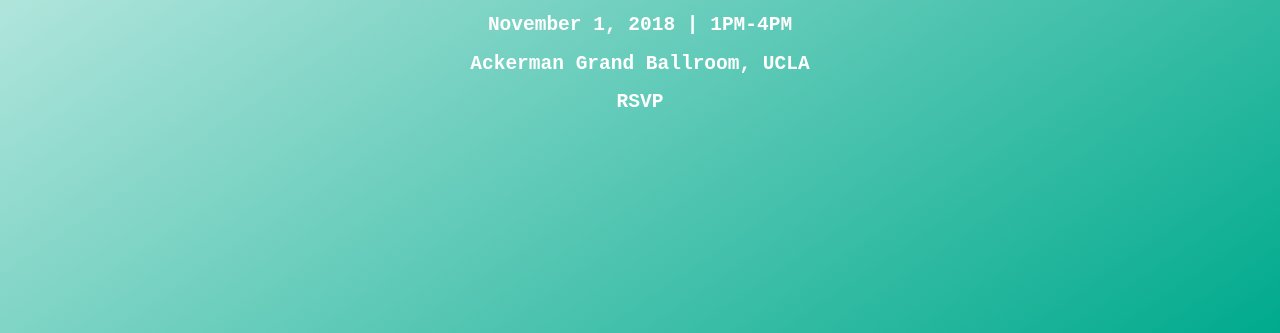
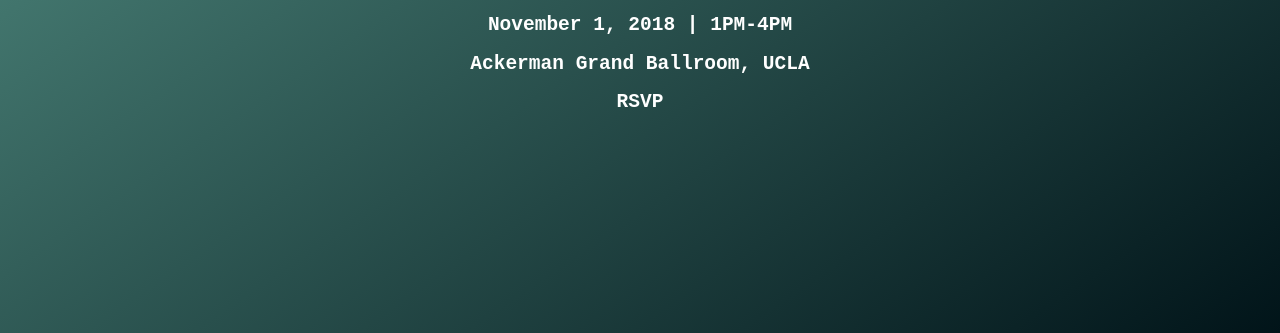
Before and after one commit to Bruin-Entrepreneurs/startup_fair_2018, a plain HTML site: page startup_fair_2018/index.html in a window 1280 px wide. Shown: the part 538-871 px from the top of the page. Drawn offline with Linux system fonts and the light colour scheme.

Commit message:
Changed design to make background darker

```diff
--- a/startup_fair_2018/styles.css
+++ b/startup_fair_2018/styles.css
@@ -1,6 +1,6 @@
 body {
 	height: 100%;
-	background: linear-gradient(to bottom right, white, #00AA8D);
+	background: linear-gradient(to bottom right, #5FA193, #011419);
 }
 
 .top_header h1 {
```
